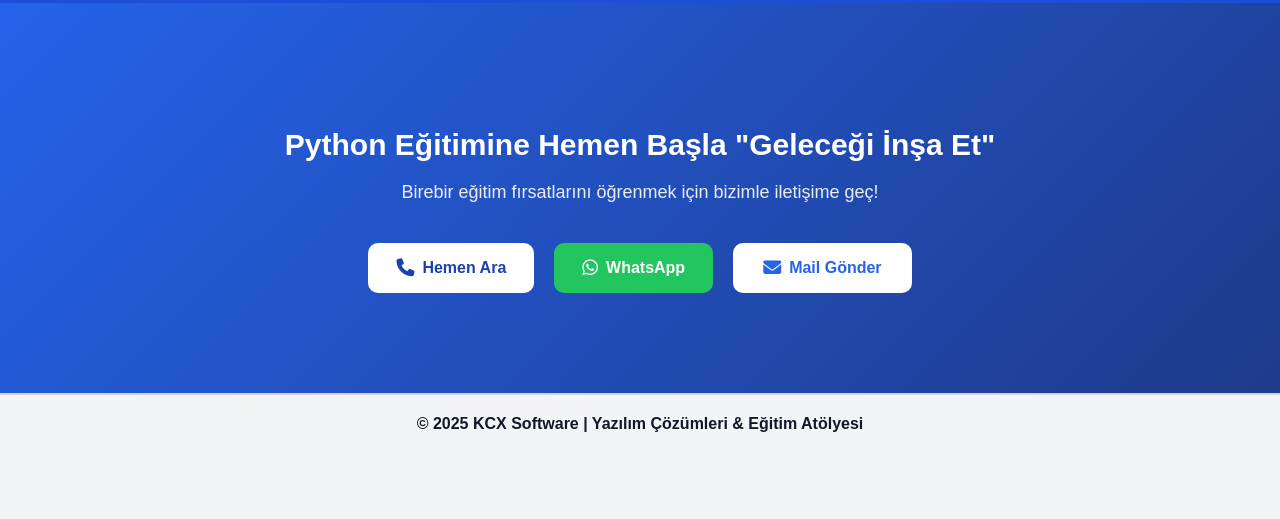
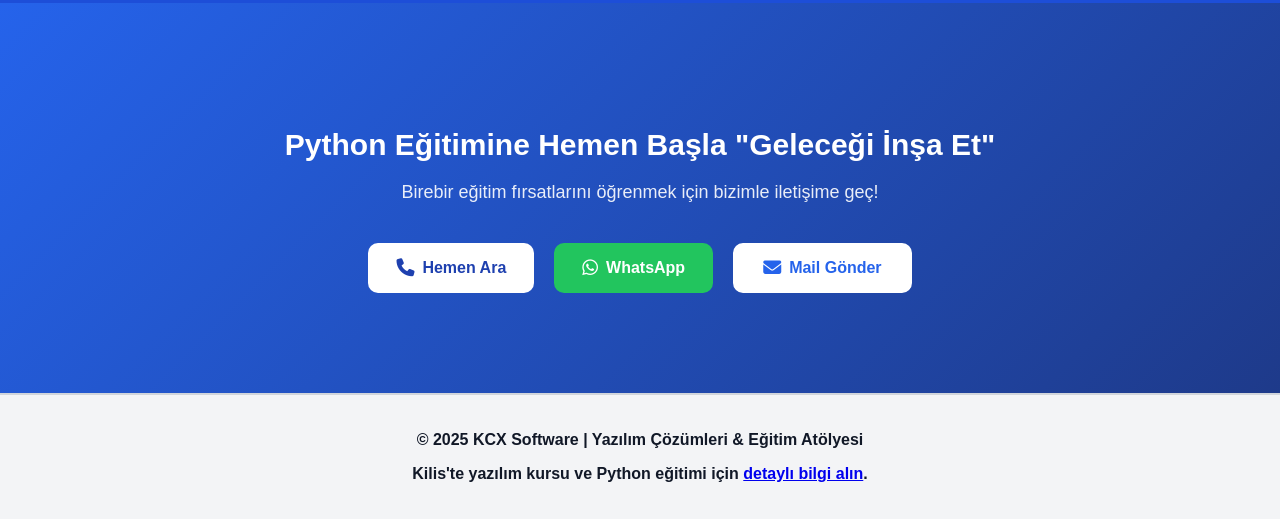
Before and after one commit to kaganpydev/kcxyazilim, a Flask app: page /akademi in a window 1280 px wide. Shown: the part 1646-2165 px from the top of the page. Before the commit the page ends 2078 px from the top, so only its background shows below. Run offline with Flask 3, Linux system fonts and the light colour scheme.

Commit message:
Update base.html

```diff
--- a/templates/base.html
+++ b/templates/base.html
@@ -5,11 +5,10 @@
   <title>{% block title %}KCX Software{% endblock %}</title>
   <meta name="viewport" content="width=device-width, initial-scale=1.0">
 
-  <meta name="description" content="KCX Yazılım | Python ile web çözümleri, veri analizi, bot & algoritma geliştirme; birebir ve grup eğitimler. KCX Software ile geleceği kodlayanlardan olun!">
-  <meta name="keywords" content="KCX Yazılım, kcx yazilim, kcx yazılım, KCX Software, Python eğitimi, yazılım çözümleri, otomasyon, web geliştirme, Python atölyesi, yazılım şirketi">
-  <meta name="author" content="KCX Software">
+  <meta name="description" content="{% block description %}KCX Yazılım & Eğitim Atölyesi | Kilis merkezli yazılım kursu ve Python eğitimi sunan profesyonel bir eğitim ve yazılım platformudur. Web geliştirme, veri analizi ve otomasyon sistemleri alanlarında proje odaklı online eğitim ve yazılım çözümleri sunmaktayız.{% endblock %}">
+  <meta name="keywords" content="Kilis yazılım kursu, Kilis Python eğitimi, Kilis kodlama kursu, yazılım kursu, Python kursu, veri analizi eğitimi, web geliştirme, otomasyon sistemleri, KCX Yazılım, KCX Eğitim Atölyesi">
+  <meta name="author" content="KCX Yazılım & Eğitim Atölyesi">
   <meta name="robots" content="index, follow">
-
 
   <meta property="og:title" content="KCX Yazılım | Yazılım & Python Eğitim Atölyesi">
   <meta property="og:description" content="Modern yazılım çözümleri, Python tabanlı sistemler ve profesyonel eğitimlerle geleceği kodlayanlardan olun.">
@@ -33,7 +32,6 @@
 
 <header class="site-header">
   <div class="header-container">
-
 
 <div class="logo">
   <a href="{{ url_for('index') }}">
@@ -113,7 +111,14 @@
 </main>
 
 <footer>
-  © 2025 KCX Software | Yazılım Çözümleri & Eğitim Atölyesi
+  <div class="footer-content">
+    <p>© 2025 KCX Software | Yazılım Çözümleri & Eğitim Atölyesi</p>
+
+    <p>
+      Kilis'te yazılım kursu ve Python eğitimi için
+      <a href="/kilis-python-kursu">detaylı bilgi alın</a>.
+    </p>
+  </div>
 </footer>
 
 <script>
```
